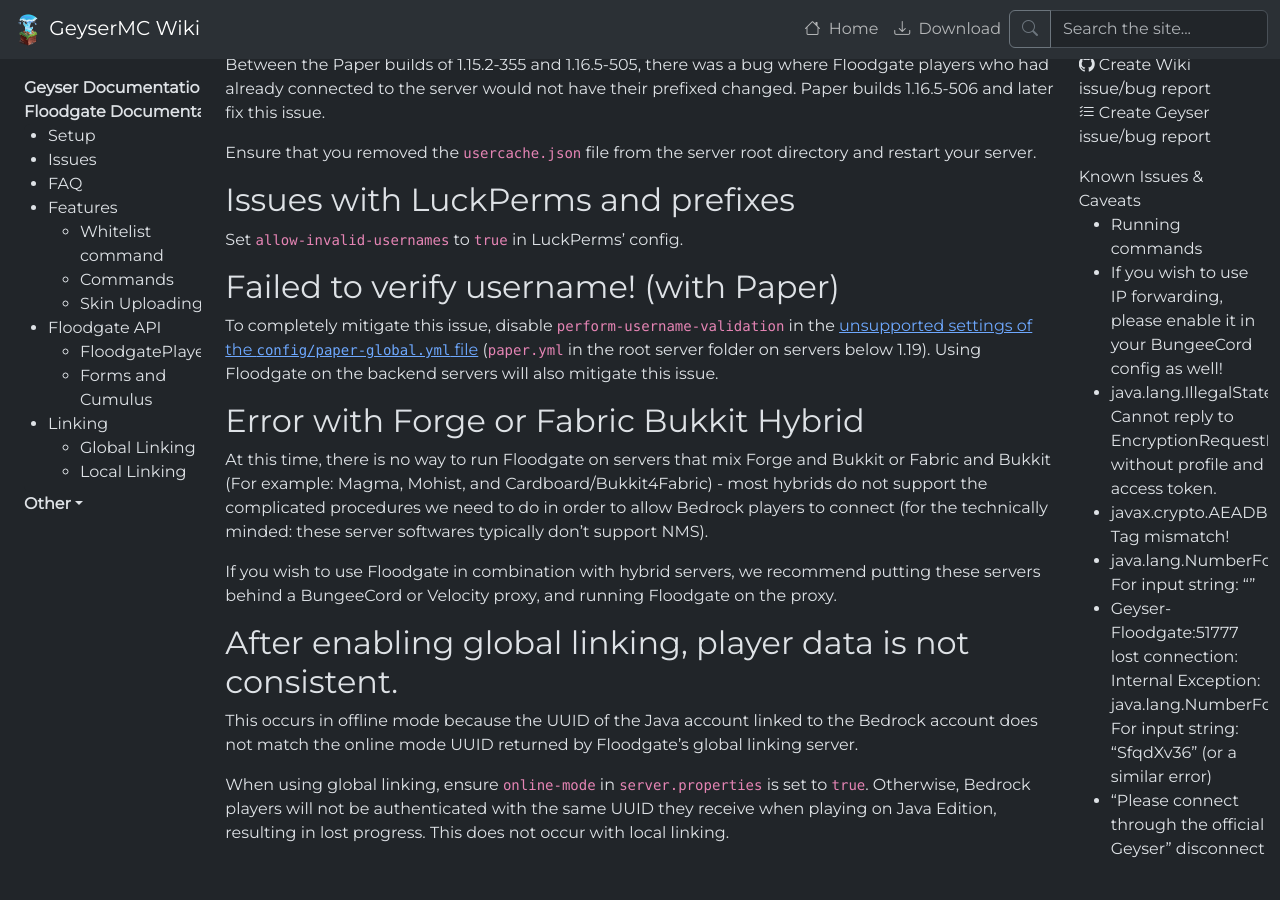
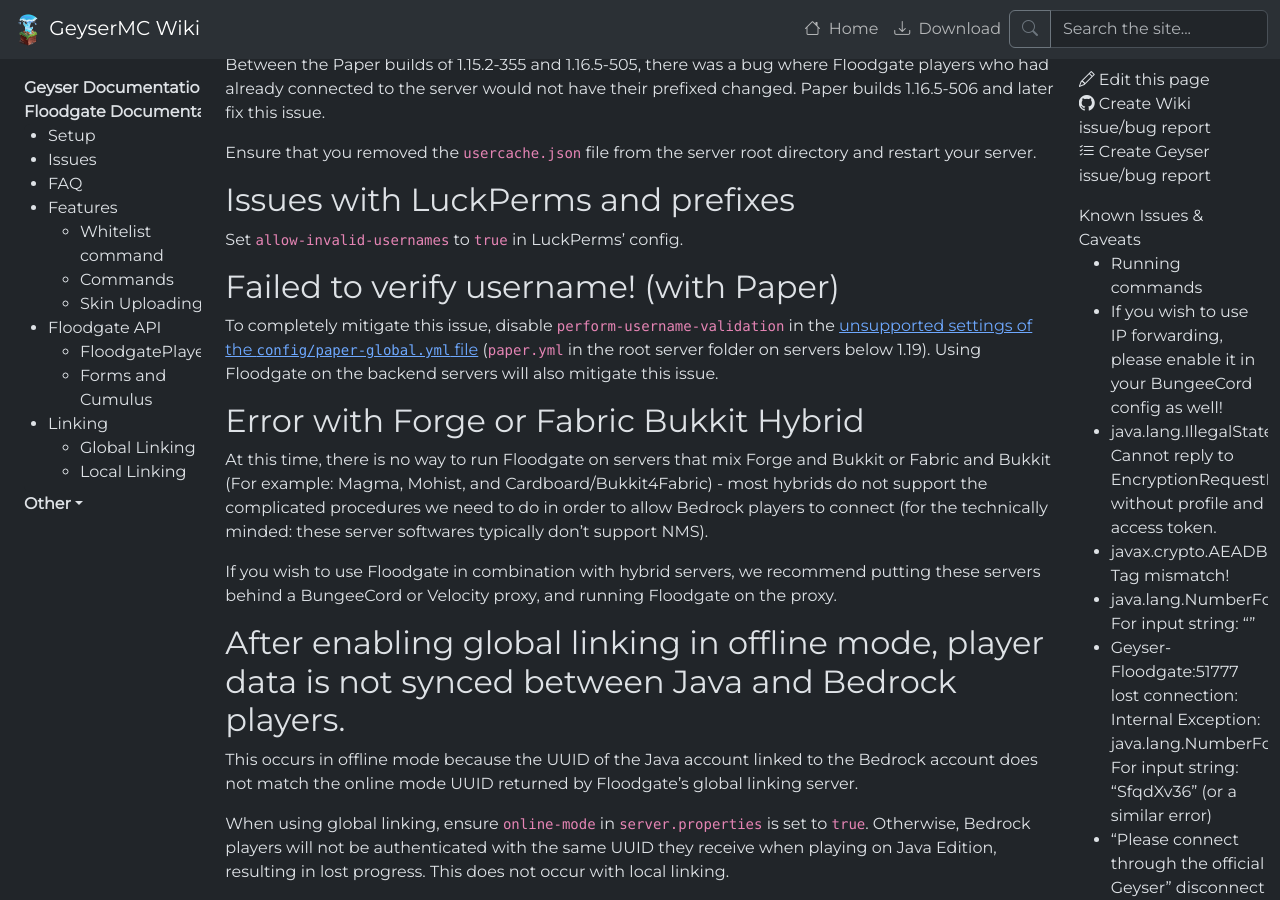
Before and after one commit to GeyserMC/GeyserWiki, a Jekyll site: the page built from _docs/floodgate/issues.md, in a window 1280 px wide and 900 px high, scrolled down 1374 px. Built offline with Jekyll 4.4.1, drawn with Linux system fonts in a browser that asks for light colours; before the commit the page ends 2235 px from its top, so only the background shows below that.

Commit message:
Update _docs/floodgate/issues.md
Co-authored-by: Kas-tle <26531652+Kas-tle@users.noreply.github.com>

```diff
--- a/_docs/floodgate/issues.md
+++ b/_docs/floodgate/issues.md
@@ -52,7 +52,7 @@
 
 If you wish to use Floodgate in combination with hybrid servers, we recommend putting these servers behind a BungeeCord or Velocity proxy, and running Floodgate on the proxy.
 
-## After enabling global linking, player data is not consistent.
+## After enabling global linking in offline mode, player data is not synced between Java and Bedrock players.
 
 This occurs in offline mode because the UUID of the Java account linked to the Bedrock account does not match the online mode UUID returned by Floodgate's global linking server.
 
```
